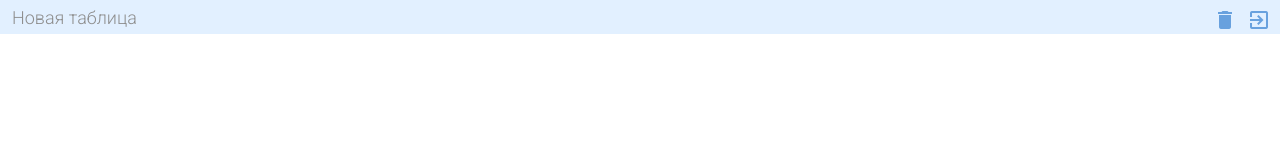
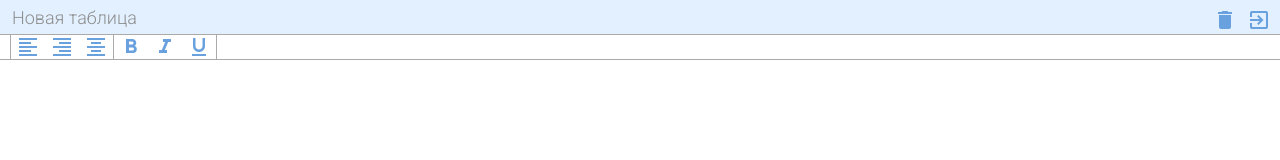
Before and after one commit to vladkvn/custom-excel, a website built with webpack: page src/index.html in a window 1280 px wide. Built offline with nearby package versions, Linux system fonts and the light colour scheme.

Commit message:
Added toolbar styles

```diff
--- a/src/index.html
+++ b/src/index.html
@@ -21,8 +21,47 @@
                 </div>
             </div>
         </div>
-            <div class="excel__toolbar"></div>
-            <div class="excel__formula"></div>
+        <div class="excel__toolbar">
+            <div class="button-container">
+                <div class="button">
+                        <span class="material-icons">
+                            format_align_left
+                        </span>
+                </div>
+                <div class="button">
+                    <span class="material-icons">
+                        format_align_right
+                    </span>
+                </div>
+                <div class="button">
+                    <span class="material-icons">
+                        format_align_center
+                    </span>
+                </div>
+            </div>
+            <div class="button-container">
+                <div class="button">
+                    <span class="material-icons">
+                        format_bold
+                    </span>
+                </div>
+                <div class="button">
+
+                <span class="material-icons">
+                        format_italic
+                    </span>
+                </div>
+                <div class="button">
+                    <span class="material-icons">
+                        format_underline
+                    </span>
+                </div>
+            </div>
+        </div>
+        <div class="excel__formula">
+            <div class="formula-info"></div>
+            <div class="formula-input"></div>
+        </div>
         <div class="excel__table"></div>
     </div>
 </div>
--- a/src/scss/_mixins.scss
+++ b/src/scss/_mixins.scss
@@ -1,5 +1,6 @@
 @mixin button($color: $default_color, $active-color: $default_active-color, $hover-bg-color: #e2e2e2) {
-  height: 24px;
+  $clicked-color: $hover-bg-color;
+  height: 100%;
   min-width: 24px;
   padding: 0 5px 0;
   text-align: center;
@@ -19,4 +20,14 @@
   &:active {
     color: $active-color;
   }
+
+  &.clicked {
+    background-color: $clicked-color;
+    color: $active-color;
+  }
 }
+
+@mixin button-container() {
+  display: flex;
+  height: 24px;
+}
--- a/src/scss/_variables.scss
+++ b/src/scss/_variables.scss
@@ -4,3 +4,6 @@
 $default_active-color: #3c638d;
 $hover-element-border: 1px solid #26AEFF;
 $focus-element-border: 2px solid #26AEFF;
+
+$toolbar-height: 26px;
+$border-color: #aaaaaa;
--- a/src/scss/header.scss
+++ b/src/scss/header.scss
@@ -2,7 +2,7 @@
 @import 'mixins';
 
 .excel__header {
-  position: absolute;
+  position: fixed;
   height: $header-height;
   top: 0;
   left: 0;
@@ -37,7 +37,7 @@
   }
 
   .button-container {
-    display: flex;
+    @include button-container();
   }
 
   .button {
--- a/src/scss/table.scss
+++ b/src/scss/table.scss
@@ -1,2 +1,10 @@
 @import 'variables';
 @import 'mixins';
+
+.excel__table {
+  position: fixed;
+  top: $header-height + $toolbar-height + 1;
+  height: 800px;
+  width: 100%;
+  background-color: #ffffff;
+}
--- a/src/scss/toolbar.scss
+++ b/src/scss/toolbar.scss
@@ -1,2 +1,31 @@
 @import 'variables';
 @import 'mixins';
+
+.excel__toolbar {
+  .button {
+    @include button();
+  }
+
+  display: flex;
+  justify-content: flex-start;
+  top: $header-height;
+  left: 0;
+  right: 0;
+  height: fit-content;
+  flex-wrap: wrap;
+  min-width: 480px;
+  border-top: 1px solid $border-color;
+  border-bottom: 1px solid $border-color;
+  position: absolute;
+  padding-left: 10px;
+  padding-right: 10px;
+
+  .button-container {
+    @include button-container();
+    border-right: 1px solid $border-color;
+  }
+
+  .button-container:first-child {
+    border-left: 1px solid $border-color;
+  };
+}
```
Lines whose indentation alone changed are shown as unchanged.
